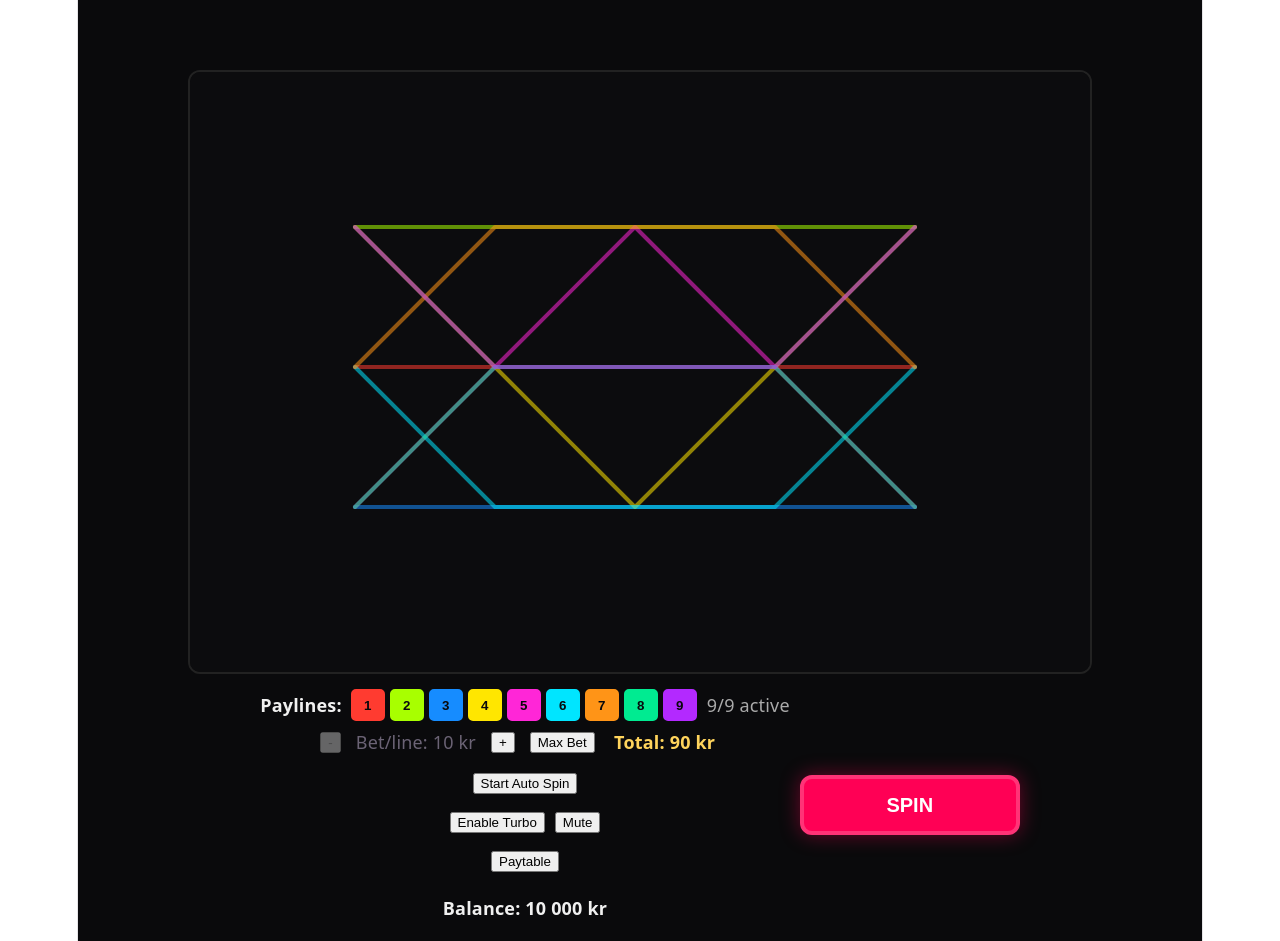
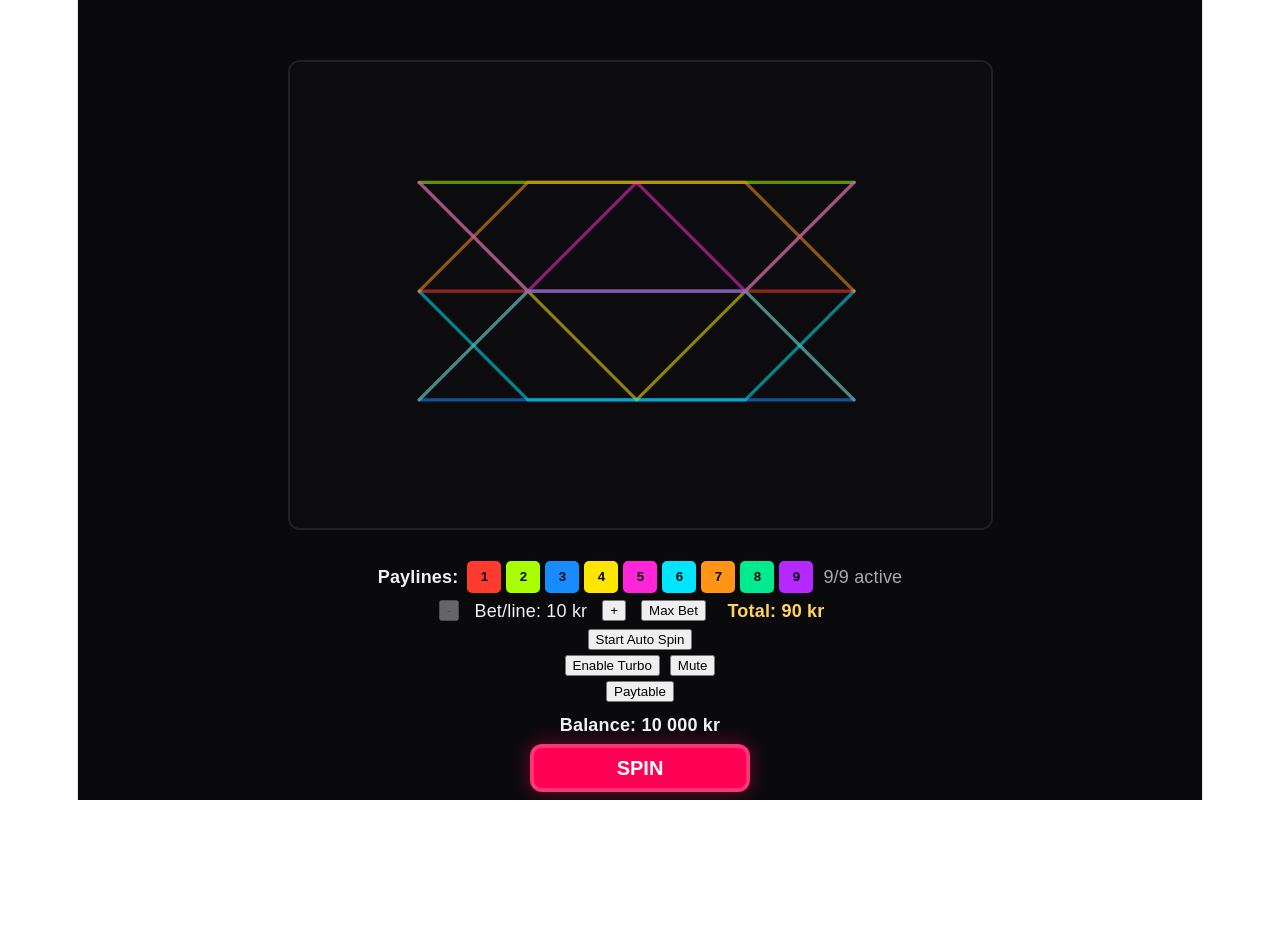
Before and after one commit to JohannesL2/react-pixi-slot-engine, a React (Vite) app: page / in a window 1280 px wide. After the commit the page ends 800 px from the top, so only its background shows below. Built offline with nearby package versions, Linux system fonts and the light colour scheme.

Commit message:
Make slot game controls fit screen
Scale the game board to the available viewport and keep the win text and controls visible without scrolling. Compact controls on short screens.

Co-authored-by: Copilot App <223556219+Copilot@users.noreply.github.com>

```diff
--- a/src/App.css
+++ b/src/App.css
@@ -182,3 +182,154 @@
     border-right-color: var(--border);
   }
 }
+.App {
+  width: 100%;
+  height: 100%;
+  min-height: 0;
+}
+
+.slot-game {
+  display: flex;
+  flex-direction: column;
+  align-items: center;
+  gap: 8px;
+  width: 100%;
+  height: 100%;
+  min-height: 0;
+  padding: 8px;
+  box-sizing: border-box;
+  overflow: hidden;
+  background: #0a0a0c;
+  color: #f0f0f0;
+  font-family: sans-serif;
+}
+
+.slot-win-message {
+  display: flex;
+  flex: 0 0 auto;
+  align-items: center;
+  justify-content: center;
+  width: 100%;
+  min-height: 1.2em;
+  max-height: 2.4em;
+  overflow: hidden;
+}
+
+.slot-win-text {
+  display: -webkit-box;
+  overflow: hidden;
+  -webkit-box-orient: vertical;
+  -webkit-line-clamp: 2;
+  overflow-wrap: anywhere;
+  margin: 0;
+  font-family: sans-serif;
+  font-size: clamp(14px, 2.5vw, 24px);
+  line-height: 1.2;
+}
+
+.slot-game-board {
+  display: grid;
+  flex: 1 1 auto;
+  place-items: center;
+  width: 100%;
+  min-height: 0;
+}
+
+.slot-game-canvas {
+  position: relative;
+  width: min(900px, 100%, max(0px, calc((100dvh - 330px) * 1.5)));
+  max-height: 100%;
+  aspect-ratio: 3 / 2;
+  box-sizing: border-box;
+  overflow: hidden;
+  border: 2px solid #222;
+  border-radius: 12px;
+}
+
+.slot-game-canvas > div,
+.slot-game-canvas canvas {
+  position: absolute;
+  inset: 0;
+  display: block;
+  width: 100% !important;
+  height: 100% !important;
+}
+
+.slot-game-canvas svg {
+  position: absolute;
+  inset: 0;
+  width: 100%;
+  height: 100%;
+  pointer-events: none;
+}
+
+.slot-game-controls {
+  display: flex;
+  flex: 0 0 auto;
+  flex-direction: column;
+  align-items: center;
+  gap: 6px;
+  width: 100%;
+}
+
+.slot-controls {
+  max-width: 100%;
+  gap: 5px !important;
+}
+
+.slot-controls__section {
+  margin-bottom: 0 !important;
+}
+
+.slot-spin-button {
+  width: min(220px, 70vw);
+  height: 48px;
+  flex: 0 0 auto;
+  border-radius: 12px;
+  font-size: 20px;
+  font-weight: bold;
+}
+
+@media (max-height: 600px) {
+  .slot-game {
+    gap: 4px;
+    padding: 4px 6px;
+  }
+
+  .slot-controls {
+    gap: 2px !important;
+    font-size: 14px;
+    line-height: 1.2;
+  }
+
+  .slot-controls__paylines {
+    gap: 3px !important;
+  }
+
+  .slot-controls__paylines button {
+    width: 27px !important;
+    height: 25px !important;
+    padding: 1px !important;
+  }
+
+  .slot-controls__bet span {
+    min-width: 0 !important;
+    margin: 0 4px !important;
+  }
+
+  .slot-controls__bet button,
+  .slot-controls__auto > button,
+  .slot-controls__settings button,
+  .slot-controls__paytable button {
+    padding: 4px 7px;
+  }
+
+  .slot-controls__balance {
+    margin-top: 0 !important;
+  }
+
+  .slot-spin-button {
+    height: 38px;
+    font-size: 17px;
+  }
+}
--- a/src/SlotGame.jsx
+++ b/src/SlotGame.jsx
@@ -251,28 +251,16 @@ export const SlotGame = () => {
   }, [isSpinning, autoSpinsLeft, handleSpin, isTurbo]);
 
   return (
-    <div
-      style={{
-        display: 'flex',
-        flexDirection: 'column',
-        alignItems: 'center',
-        gap: '15px',
-        background: '#0a0a0c',
-        minHeight: '100vh',
-        padding: '20px 10px',
-        boxSizing: 'border-box',
-      }}
-    >
+    <div className="slot-game">
       {/* Win message */}
-      <div style={{ height: '35px', display: 'flex', alignItems: 'center', justifyContent: 'center' }}>
-        <h2 style={{ color: winInfo.totalWin > 0 ? '#00ff88' : '#888', margin: 0, fontFamily: 'sans-serif' }}>
+      <div className="slot-win-message">
+        <h2 className="slot-win-text" style={{ color: winInfo.totalWin > 0 ? '#00ff88' : '#888' }}>
           {winInfo.message}
         </h2>
       </div>
 
-      {/* Canvas + Spin-button next to each other */}
-      <div style={{ display: 'flex', alignItems: 'center', gap: '20px' }}>
-        <div style={{ position: 'relative', width: 900, height: 600, borderRadius: '12px', overflow: 'hidden', border: '2px solid #222' }}>
+      <div className="slot-game-board">
+        <div className="slot-game-canvas">
           <div ref={canvasRef} />
           <svg
             viewBox="0 0 900 600"
@@ -301,8 +289,7 @@ export const SlotGame = () => {
         </div>
       </div>
 
-      <div style={{ display: 'flex', flexDirection: 'row', alignItems: 'center', gap: '10px', flexWrap: 'wrap', justifyContent: 'center' }}>
-      {/* Slot controls */}
+      <div className="slot-game-controls">
         <SlotControls
           bet={bet}
           onBetChange={setBet}
@@ -322,17 +309,13 @@ export const SlotGame = () => {
         />
 
         <button
+          className="slot-spin-button"
           onClick={handleSpin}
           disabled={isSpinning || balance < totalBet}
           style={{
-            width: '220px',
-            height: '60px',
-            borderRadius: '12px',
             backgroundColor: isSpinning ? '#333' : '#ff0055',
             color: '#fff',
             border: '4px solid #ff3377',
-            fontSize: '20px',
-            fontWeight: 'bold',
             cursor: isSpinning || balance < totalBet ? 'not-allowed' : 'pointer',
             boxShadow: isSpinning ? 'none' : '0 0 20px rgba(255, 0, 85, 0.4)',
             transition: 'all 0.15s ease',
--- a/src/components/SlotControls.jsx
+++ b/src/components/SlotControls.jsx
@@ -57,7 +57,7 @@ export default function SlotControls({
   };
 
   return (
-    <div style={{ display: 'flex', flexDirection: 'column', alignItems: 'center', position: 'relative', gap: '8px' }}>
+    <div className="slot-controls" style={{ display: 'flex', flexDirection: 'column', alignItems: 'center', position: 'relative', gap: '8px' }}>
 
       {/* Click area outside to close Auto Spin menu automatically */}
       {showAutoOptions && (
@@ -75,7 +75,7 @@ export default function SlotControls({
       )}
 
       {/* Payline selection */}
-      <div style={{ display: 'flex', alignItems: 'center', gap: '5px', flexWrap: 'wrap', justifyContent: 'center' }}>
+      <div className="slot-controls__section slot-controls__paylines" style={{ display: 'flex', alignItems: 'center', gap: '5px', flexWrap: 'wrap', justifyContent: 'center' }}>
         <strong style={{ color: '#f0f0f0', marginRight: '4px' }}>Paylines:</strong>
         {PAYLINES.map(({ id, color }) => {
           const selected = selectedPaylines.includes(id);
@@ -109,7 +109,7 @@ export default function SlotControls({
       </div>
 
       {/* Bet Adjustment (- / + / Max) */}
-      <div style={{ display: 'flex', alignItems: 'center', marginBottom: '10px', flexWrap: 'wrap', justifyContent: 'center', gap: '5px' }}>
+      <div className="slot-controls__section slot-controls__bet" style={{ display: 'flex', alignItems: 'center', marginBottom: '10px', flexWrap: 'wrap', justifyContent: 'center', gap: '5px' }}>
         <button
           onClick={handleDecreaseBet}
           disabled={controlsDisabled || currentBetIndex <= 0}
@@ -138,7 +138,7 @@ export default function SlotControls({
       </div>
 
       {/* Auto Spin */}
-      <div style={{ display: 'flex', alignItems: 'center', marginBottom: '10px', position: 'relative' }}>
+      <div className="slot-controls__section slot-controls__auto" style={{ display: 'flex', alignItems: 'center', marginBottom: '10px', position: 'relative' }}>
         <button
           onClick={handleAutoSpinClick}
           disabled={(isSpinning && autoSpinsLeft === 0) || (autoSpinsLeft === 0 && balance < totalBet)}
@@ -174,7 +174,7 @@ export default function SlotControls({
       </div>
 
       {/* Settings (Turbo & Sounds)*/}
-      <div style={{ display: 'flex', alignItems: 'center', marginBottom: '10px' }}>
+      <div className="slot-controls__section slot-controls__settings" style={{ display: 'flex', alignItems: 'center', marginBottom: '10px' }}>
         <button onClick={onToggleTurbo} disabled={isSpinning}>
           {isTurbo ? 'Disable Turbo' : 'Enable Turbo'}
         </button>
@@ -184,12 +184,12 @@ export default function SlotControls({
       </div>
 
       {/* Paytable */}
-      <div style={{ display: 'flex', alignItems: 'center', marginBottom: '10px' }}>
+      <div className="slot-controls__section slot-controls__paytable" style={{ display: 'flex', alignItems: 'center', marginBottom: '10px' }}>
         <button onClick={onOpenPaytable}>Paytable</button>
       </div>
 
       {/* Balance */}
-      <div style={{ marginTop: '5px', fontWeight: 'bold', color: '#f0f0f0' }}>
+      <div className="slot-controls__balance" style={{ marginTop: '5px', fontWeight: 'bold', color: '#f0f0f0' }}>
         <span>Balance: {balance.toLocaleString('sv-SE')} kr</span>
       </div>
     </div>
--- a/src/index.css
+++ b/src/index.css
@@ -52,15 +52,17 @@
 
 body {
   margin: 0;
+  overflow: hidden;
 }
 
 #root {
-  width: 1126px;
+  width: min(1126px, 100%);
   max-width: 100%;
   margin: 0 auto;
   text-align: center;
   border-inline: 1px solid var(--border);
-  min-height: 100svh;
+  height: 100dvh;
+  min-height: 0;
   display: flex;
   flex-direction: column;
   box-sizing: border-box;
```
Lines whose indentation alone changed are shown as unchanged.
